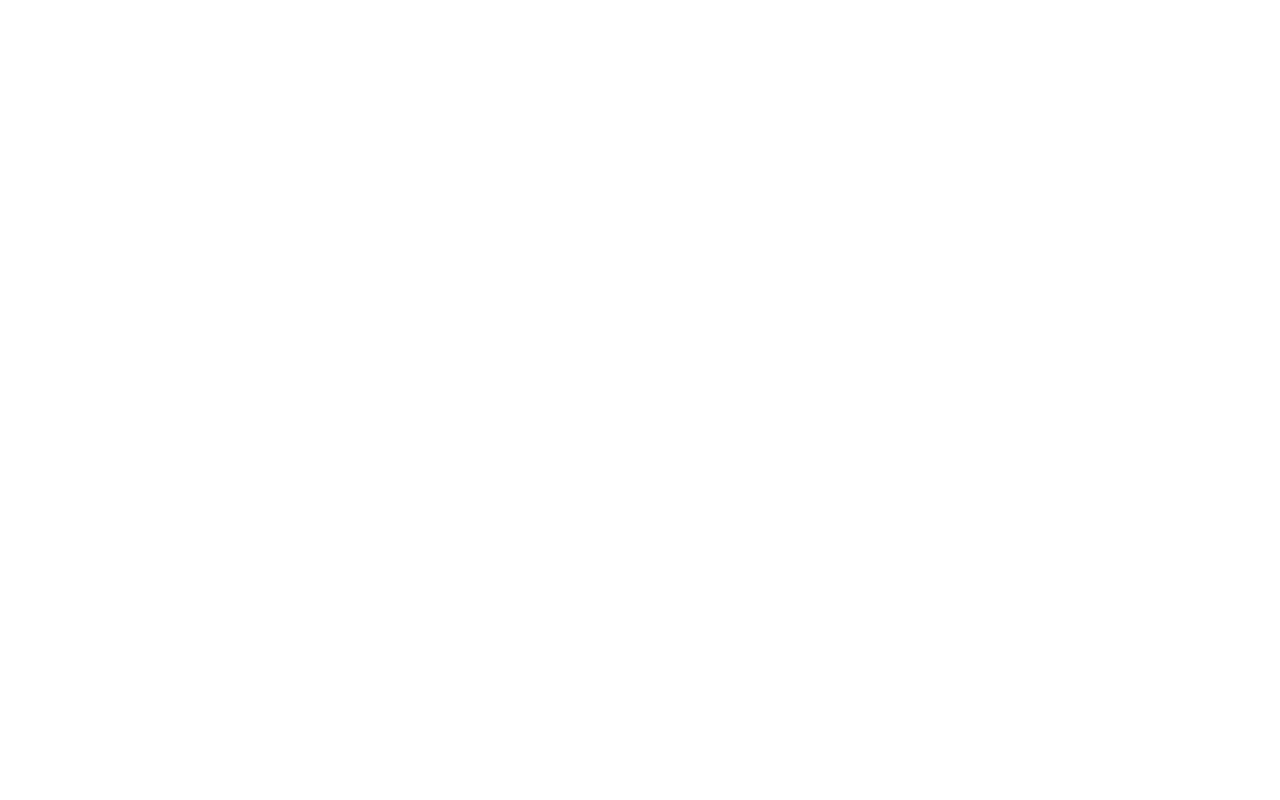
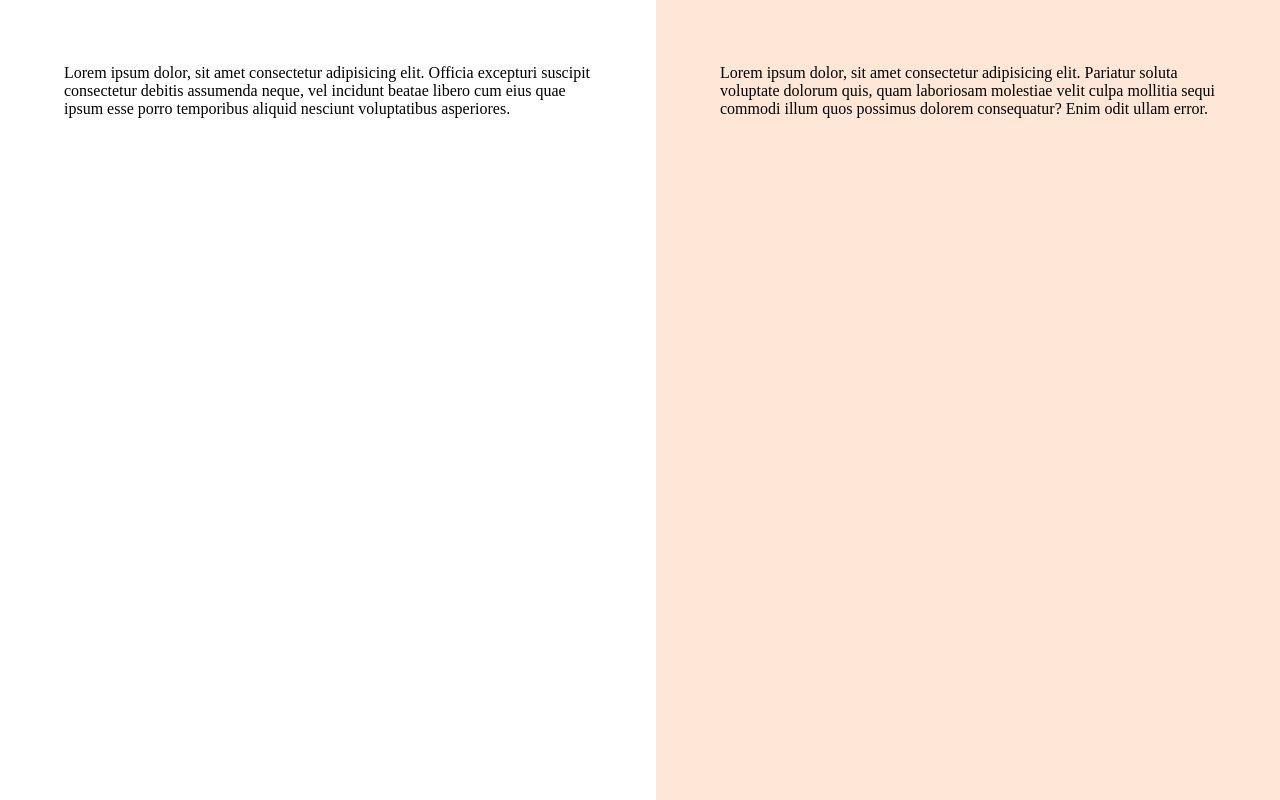
Before and after one commit to AlissonBeppler/formulario-de-matricula, a plain HTML site: page index.html in a window 1280 px wide. Drawn offline with Linux system fonts and the light colour scheme.

Commit message:
layout css

```diff
--- a/index.html
+++ b/index.html
@@ -11,6 +11,16 @@
   <link href="https://fonts.googleapis.com/css2?family=Poppins:ital,wght@0,100;0,200;0,300;0,400;0,500;0,600;0,700;0,800;0,900;1,100;1,200;1,300;1,400;1,500;1,600;1,700;1,800;1,900&display=swap" rel="stylesheet">
 </head>
 <body>
+  <div id="app">
+    <main>
+      <div class="main-container">
+        Lorem ipsum dolor, sit amet consectetur adipisicing elit. Officia excepturi suscipit consectetur debitis assumenda neque, vel incidunt beatae libero cum eius quae ipsum esse porro temporibus aliquid nesciunt voluptatibus asperiores.
+      </div>
+    </main>
 
+    <aside>
+      <div class="aside-container">Lorem ipsum dolor, sit amet consectetur adipisicing elit. Pariatur soluta voluptate dolorum quis, quam laboriosam molestiae velit culpa mollitia sequi commodi illum quos possimus dolorem consequatur? Enim odit ullam error.</div>
+    </aside>
+  </div>
 </body>
 </html>
--- a/styles/global.css
+++ b/styles/global.css
@@ -1,3 +1,9 @@
+* {
+  margin: 0;
+  padding: 0;
+  box-sizing: border-box;
+}
+
 :root {
   --font-family: 'poppins', sans-serif;
   --text: 400 1rem/1.5 var(--font-family);
@@ -15,3 +21,7 @@
   --stroke-highlight: #f3541c;
   --semantic-error: #dc2626;
 }
+
+body {
+  overflow: hidden;
+}
--- a/styles/index.css
+++ b/styles/index.css
@@ -1 +1,2 @@
 @import url(global.css);
+@import url(layout.css);
--- /dev/null
+++ b/styles/layout.css
@@ -0,0 +1,28 @@
+#app {
+  display: grid;
+  grid-template-columns: 51.25% 48.75%;
+
+  height: 100vh;
+  overflow: hidden;/*evita o transbordamento e rolagem da página*/
+}
+
+main {
+  overflow: auto;/*ativa a rolagem no main*/
+  padding: 4rem;/*64px de padding / pelos 16px do navegador*/
+
+
+  & .main-container {
+    max-width: 33rem;
+    margin-left: auto;
+  }
+}
+
+aside {
+  background-color: var(--surface-secondary);
+  padding: 4rem;
+
+  & .aside-container {
+    max-width: 31rem;
+    margin-right: auto;
+  }
+}
```
